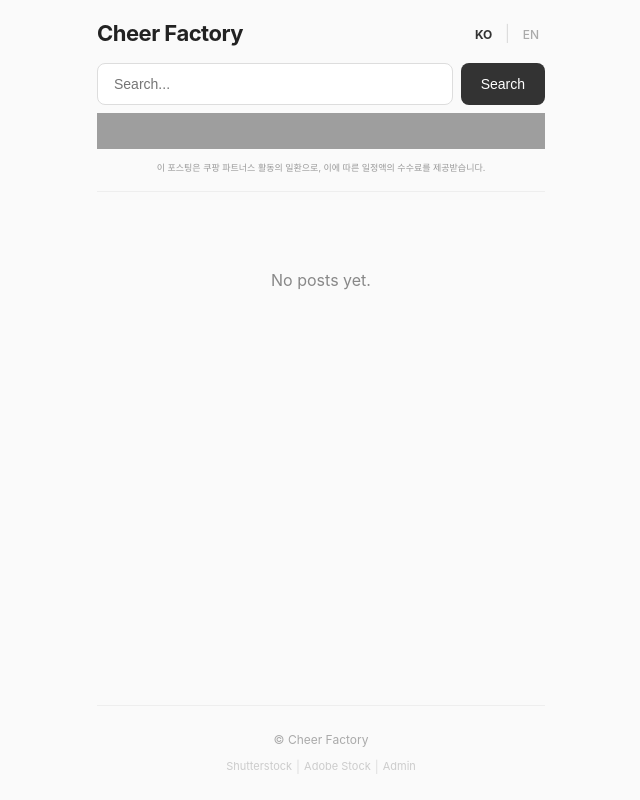
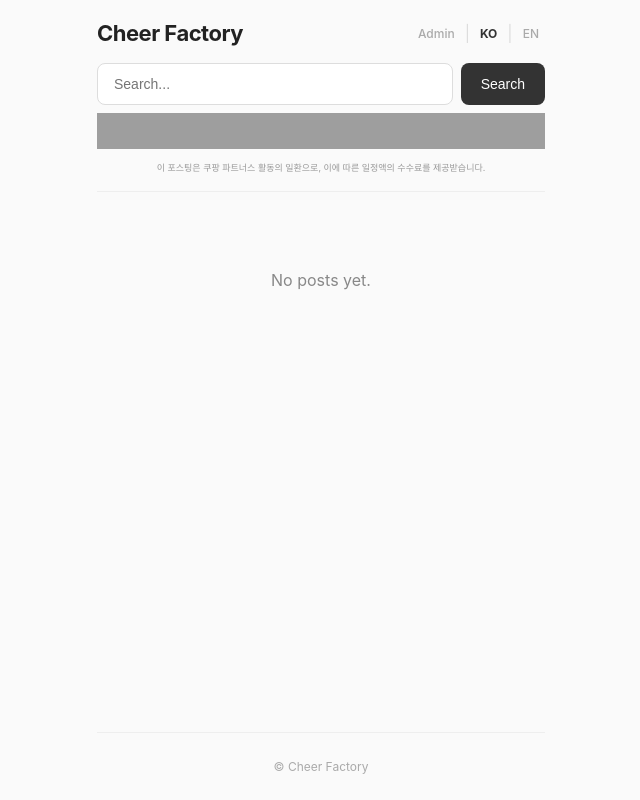
Before and after one commit to chad0920kim/cheer-factory, a Flask app: page / in a window 1280 px wide. Shown: the whole page, without its empty margins (319-959 px from the left). Run offline with Flask 3, Linux system fonts and the light colour scheme; grey boxes are pictures that could not be loaded.

Commit message:
Move Admin link to header, remove stock site links
- Removed Shutterstock and Adobe Stock links from footer
- Moved Admin link to header right side (before language switch)
- Simplified footer to only show copyright

Co-Authored-By: Claude Opus 4.5 <noreply@anthropic.com>

```diff
--- a/static/style.css
+++ b/static/style.css
@@ -80,6 +80,48 @@ header h1 a {
     font-size: 14px;
     color: #888;
     margin-top: 8px;
+}
+
+.header-right {
+    display: flex;
+    align-items: center;
+    gap: 2px;
+}
+
+.header-right .admin-link {
+    color: #aaa;
+    text-decoration: none;
+    font-size: 12px;
+    font-weight: 500;
+    padding: 2px 6px;
+    transition: color 0.2s;
+}
+
+.header-right .admin-link:hover {
+    color: #333;
+}
+
+.header-right .divider {
+    color: #ddd;
+    margin: 0 2px;
+}
+
+.header-right a {
+    color: #aaa;
+    text-decoration: none;
+    font-size: 12px;
+    font-weight: 500;
+    padding: 2px 6px;
+    transition: color 0.2s;
+}
+
+.header-right a:hover {
+    color: #333;
+}
+
+.header-right a.active {
+    color: #333;
+    font-weight: 700;
 }
 
 .lang-switch {
--- a/templates/index.html
+++ b/templates/index.html
@@ -11,7 +11,9 @@
         <header class="compact-header">
             <div class="header-top">
                 <h1><a href="/">Cheer Factory</a></h1>
-                <div class="lang-switch">
+                <div class="header-right">
+                    <a href="/admin" class="admin-link">Admin</a>
+                    <span class="divider">|</span>
                     <a href="?lang=ko{% if query %}&q={{ query }}{% endif %}" class="{% if lang == 'ko' %}active{% endif %}">KO</a>
                     <span class="divider">|</span>
                     <a href="?lang=en{% if query %}&q={{ query }}{% endif %}" class="{% if lang == 'en' %}active{% endif %}">EN</a>
@@ -81,13 +83,6 @@
 
         <footer>
             <p>&copy; Cheer Factory</p>
-            <div class="footer-links">
-                <a href="https://submit.shutterstock.com/" target="_blank" class="stock-link">Shutterstock</a>
-                <span class="divider">|</span>
-                <a href="https://contributor.stock.adobe.com/" target="_blank" class="stock-link">Adobe Stock</a>
-                <span class="divider">|</span>
-                <a href="/admin" class="admin-link">Admin</a>
-            </div>
         </footer>
     </div>
 
```
